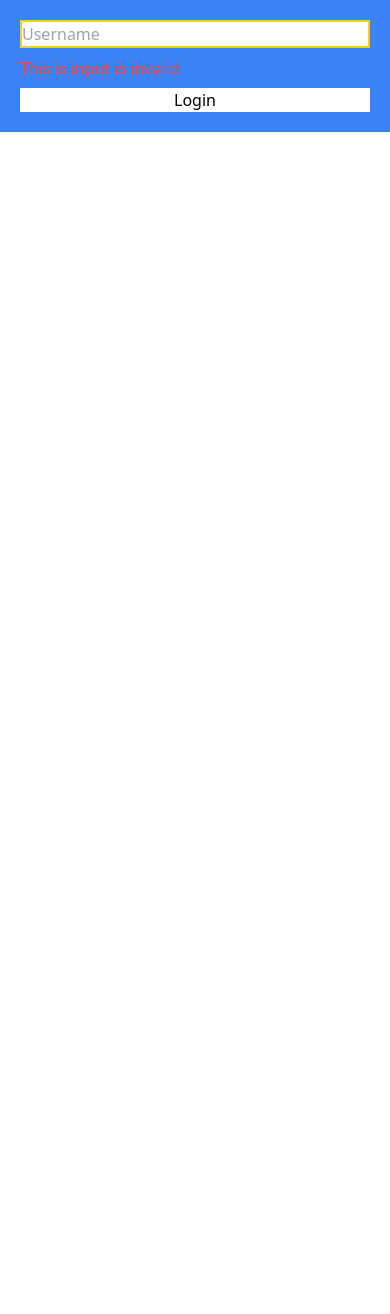
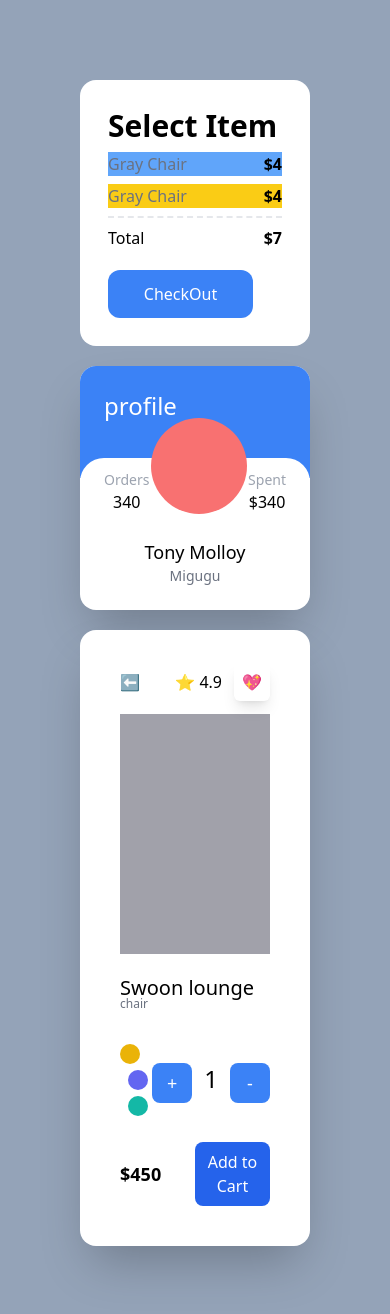
Before and after one commit to Abdul-lembariti/carrot-market, a Next.js app: page / in a window 390 px wide. Shown: the top 1314 px of the page. Before the commit the page ends 844 px from the top, so only its background shows below. Built offline with nearby package versions, Linux system fonts and the light colour scheme.

Commit message:
responsive modifier #3.9

```diff
--- a/pages/index.tsx
+++ b/pages/index.tsx
@@ -2,18 +2,86 @@ import type { NextPage } from 'next'
 
 const Home: NextPage = () => {
   return (
-    <form className="flex flex-col space-y-2 bg-blue-500 p-5 focus-within:bg-blue-300">
-      <input
-        type="text"
-        required
-        placeholder="Username"
-        className="required:border-2 peer border-yellow-400"
-      />
-      <span className="peer-invalid:text-red-500 peer-valid:hidden">
-        This is input is invalid
-      </span>
-      <input type="submit" value="Login" className="bg-white" />
-    </form>
+    <div className="bg-slate-400 py-20  px-20 grid  min-h-screen shadow-2xl flex-col space-y-5 ">
+      <div className="bg-white p-7 rounded-2xl sm:bg-red-400 md:bg-teal-400 lg:bg-indigo-400 xl:bg-zinc-500">
+        <span className="font-bold text-3xl">Select Item</span>
+        <ul>
+          {[1, 2].map((i) => (
+            <div
+              key={i}
+              className="flex justify-between my-2 odd:bg-blue-400 even:bg-yellow-400">
+              <span className="text-gray-500">Gray Chair</span>
+              <span className="font-bold">$4</span>
+            </div>
+          ))}
+        </ul>
+        <div className="flex justify-between mt-2 pt-2 border-t-2 border-dashed">
+          <span>Total</span>
+          <span className="font-bold">$7</span>
+        </div>
+        <button className="mt-5 bg-blue-500 text-white p-3 text-center rounded-xl w-10/12 mx-auto hover:bg-teal-500 hover:text-black active:bg-yellow-500 focus:text-white">
+          CheckOut
+        </button>
+      </div>
+      <div className="bg-white overflow-hidden rounded-2xl shadow-2xl group">
+        <div className="bg-blue-500 p-6 pb-14">
+          <span className="text-white text-2xl">profile</span>
+        </div>
+        <div className="rounded-3xl p-6 relative -top-5 bg-white">
+          <div className="flex relative -top-16 items-end justify-between">
+            <div className="flex flex-col items-center">
+              <span className="text-sm text-gray-400">Orders</span>
+              <span className="font-medium">340</span>
+            </div>
+            <div className="h-24 w-24 bg-red-400 rounded-full group-hover:bg-indigo-400 transition-colors" />
+            <div className="flex flex-col items-center">
+              <span className="text-sm text-gray-400">Spent</span>
+              <span className="font-medium">$340</span>
+            </div>
+          </div>
+          <div className="relative  flex flex-col items-center -mt-10 -mb-5">
+            <span className="text-lg font-medium">Tony Molloy</span>
+            <span className="text-sm text-gray-500">Migugu</span>
+          </div>
+        </div>
+      </div>
+      <div className="bg-white p-10 rounded-2xl shadow-2xl">
+        <div className="flex mb-5 justify-between items-center">
+          <span>⬅️</span>
+          <div className="space-x-3">
+            <span>⭐ 4.9</span>
+            <span className="shadow-lg p-2 rounded-md">💖</span>
+          </div>
+        </div>
+        <div className="bg-zinc-400 h-60 mb-5" />
+        <div className="flex flex-col">
+          <span className="font-medium mb-1.5 text-xl">Swoon lounge</span>
+          <span className="text-xs text-gray-500 -mt-3 mb-3">chair</span>
+          <div className="flex justify-between my-5 items-center">
+            <div className="space-x-2">
+              <button className="w-5 h-5 rounded-full bg-yellow-500  focus:ring-2 ring-offset-2 ring-yellow-500 transition" />
+              <button className="w-5 h-5 rounded-full bg-indigo-500 focus:ring-2 ring-offset-2 ring-indigo-500 transition" />
+              <button className="w-5 h-5 rounded-full bg-teal-500 focus:ring-2 ring-offset-2 ring-teal-500 transition" />
+            </div>
+            <div className="flex space-x-3">
+              <button className="text-lg text-white w-10 h-10 bg-blue-500 rounded-lg ">
+                +
+              </button>
+              <span className="font-medium text-2xl">1</span>
+              <button className="text-lg text-white w-10 h-10 bg-blue-500 rounded-lg ">
+                -
+              </button>
+            </div>
+          </div>
+          <div className="flex justify-between items-center">
+            <span className="text-lg font-semibold">$450</span>
+            <button className="bg-blue-600 p-2 text-white rounded-lg w-1/2">
+              Add to Cart
+            </button>
+          </div>
+        </div>
+      </div>
+    </div>
   )
 }
 
```
